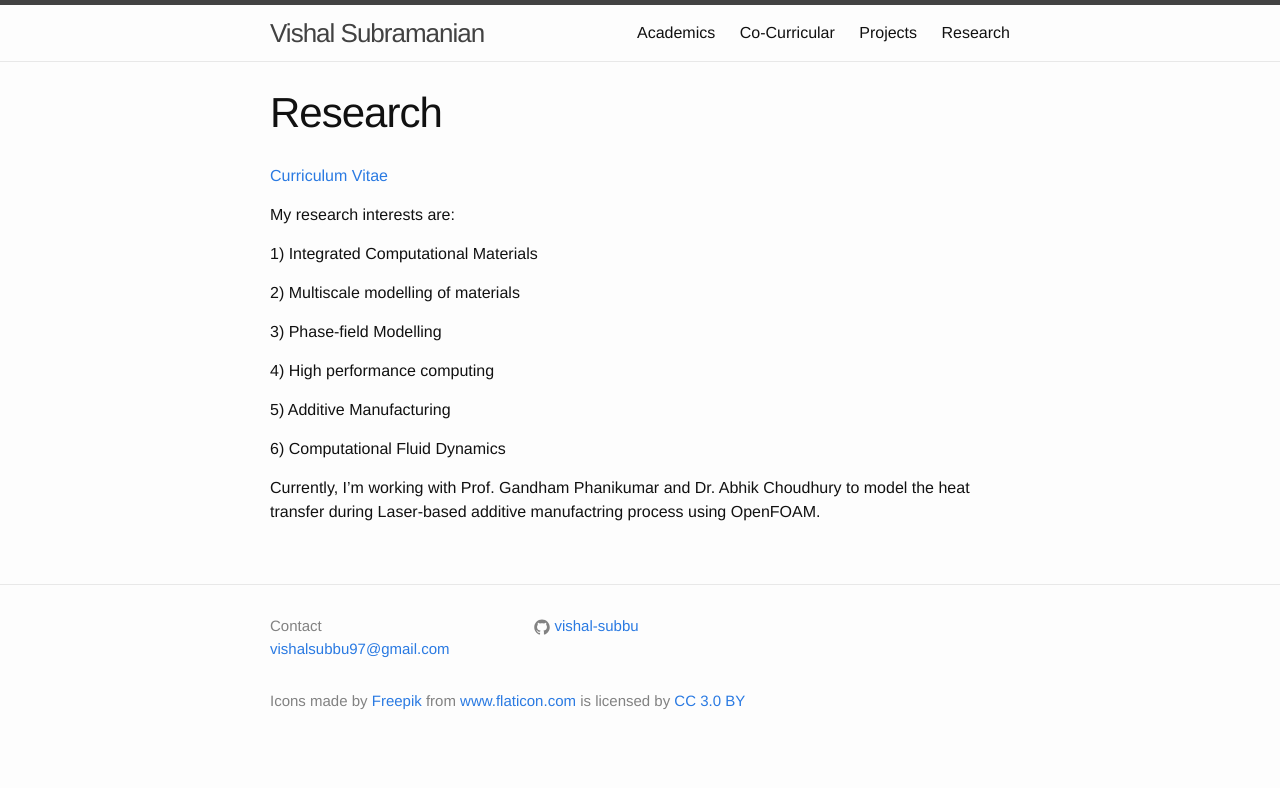
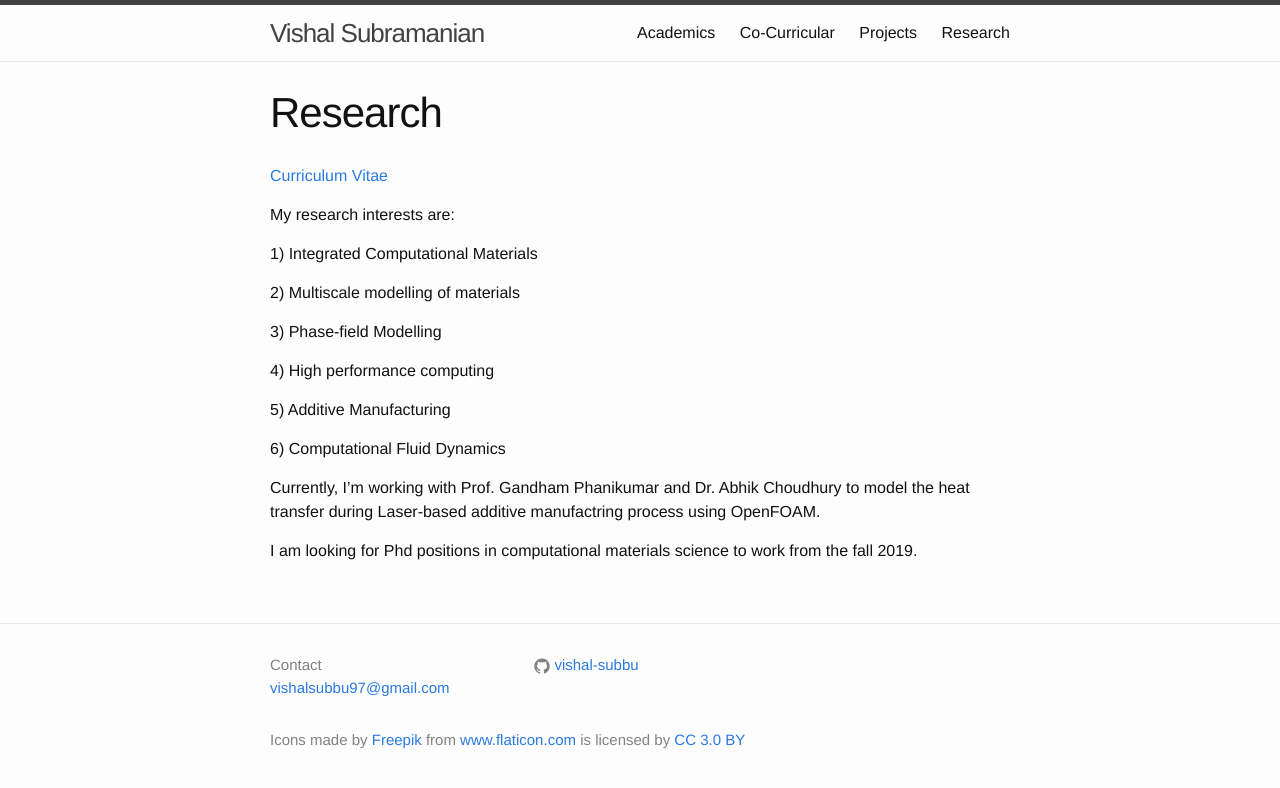
Before and after one commit to vishal-subbu/vishal-subbu.github.io, a Jekyll site: the page built from research.md, in a window 1280 px wide. Shown: the top 788 px of the page. Built offline with Jekyll 4.4.1, drawn with Linux system fonts in a browser that asks for light colours.

Commit message:
minor fixes

```diff
--- a/research.md
+++ b/research.md
@@ -22,3 +22,6 @@ My research interests are:
 
 
 Currently, I'm working with Prof. Gandham Phanikumar and Dr. Abhik Choudhury to model the heat transfer during Laser-based additive manufactring process using OpenFOAM.
+
+
+I am looking for Phd positions in computational materials science to work from the fall 2019.
```
Also changed, not shown: academics.md (+3 -1 lines), index.md (+1 -0 lines), 1 other file.
